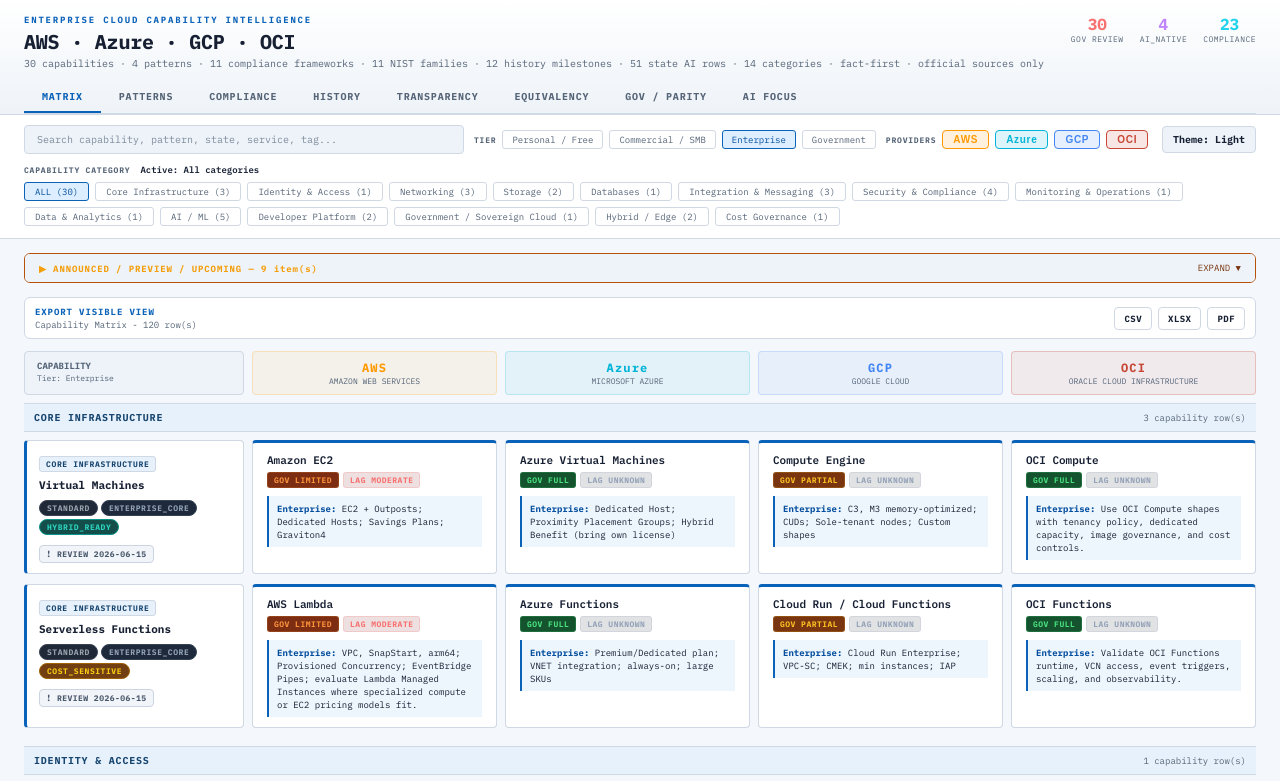
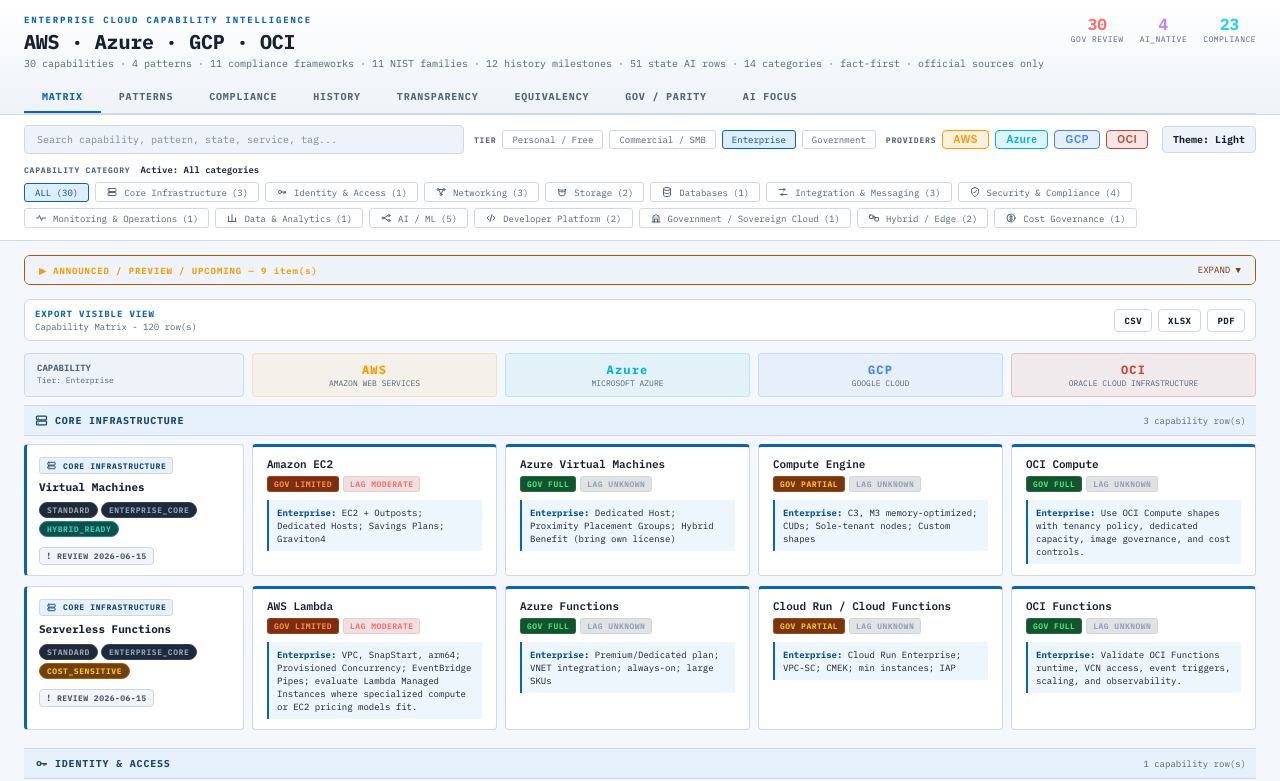
Before and after one commit to MW8-ai/CloudIntelMatrix, a React (Vite) app: page / in a window 1280 px wide. Shown: the top 781 px of the page. Built offline with nearby package versions, Linux system fonts and the light colour scheme.

Commit message:
Add category icons (#58)

```diff
--- a/src/App.jsx
+++ b/src/App.jsx
@@ -205,6 +205,23 @@
   "Commercial cloud": { bg: "#1e3a5f22", fg: "#60a5fa", border: "#2563eb55" },
   "Personal / Free": { bg: "#14532d22", fg: "#22c55e", border: "#15803d55" },
   "Government state/federal": { bg: "#78350f22", fg: "#f59e0b", border: "#b4530955" },
+};
+
+const CATEGORY_ICON_META = {
+  "Core Infrastructure": { kind: "server" },
+  "Identity & Access": { kind: "key" },
+  Networking: { kind: "network" },
+  Storage: { kind: "bucket" },
+  Databases: { kind: "database" },
+  "Integration & Messaging": { kind: "arrows" },
+  "Security & Compliance": { kind: "shield" },
+  "Monitoring & Operations": { kind: "pulse" },
+  "Data & Analytics": { kind: "bars" },
+  "AI / ML": { kind: "nodes" },
+  "Developer Platform": { kind: "code" },
+  "Government / Sovereign Cloud": { kind: "building" },
+  "Hybrid / Edge": { kind: "hybrid" },
+  "Cost Governance": { kind: "cost" },
 };
 
 const COMPLIANCE_KIND_LABELS = {
@@ -419,6 +436,48 @@
   );
 }
 
+function CategoryIcon({ category, size = 14 }) {
+  const kind = CATEGORY_ICON_META[category]?.kind || "server";
+  const common = {
+    width: size,
+    height: size,
+    viewBox: "0 0 24 24",
+    fill: "none",
+    stroke: "currentColor",
+    strokeWidth: 2,
+    strokeLinecap: "round",
+    strokeLinejoin: "round",
+    "aria-hidden": "true",
+    style: { flexShrink: 0 },
+  };
+  const shapes = {
+    server: <><rect x="4" y="5" width="16" height="6" rx="1.5" /><rect x="4" y="13" width="16" height="6" rx="1.5" /><path d="M7 8h.01M7 16h.01" /></>,
+    key: <><circle cx="8" cy="12" r="3" /><path d="M11 12h9M16 12v3M19 12v2" /></>,
+    network: <><circle cx="6" cy="7" r="2" /><circle cx="18" cy="7" r="2" /><circle cx="12" cy="17" r="2" /><path d="M8 8l3 7M16 8l-3 7M8 7h8" /></>,
+    bucket: <><path d="M5 7c0 2 14 2 14 0" /><path d="M5 7l1.5 11c.5 2 10.5 2 11 0L19 7" /><path d="M7 11c3 1 7 1 10 0" /></>,
+    database: <><ellipse cx="12" cy="6" rx="7" ry="3" /><path d="M5 6v12c0 1.7 3.1 3 7 3s7-1.3 7-3V6" /><path d="M5 12c0 1.7 3.1 3 7 3s7-1.3 7-3" /></>,
+    arrows: <><path d="M4 7h12" /><path d="M13 4l3 3-3 3" /><path d="M20 17H8" /><path d="M11 14l-3 3 3 3" /></>,
+    shield: <><path d="M12 3l7 3v5c0 4.5-3 8-7 10-4-2-7-5.5-7-10V6l7-3z" /><path d="M9 12l2 2 4-5" /></>,
+    pulse: <><path d="M3 12h4l2-5 4 10 2-5h6" /></>,
+    bars: <><path d="M5 19V9" /><path d="M12 19V5" /><path d="M19 19v-7" /><path d="M4 19h16" /></>,
+    nodes: <><circle cx="6" cy="12" r="2" /><circle cx="18" cy="7" r="2" /><circle cx="18" cy="17" r="2" /><path d="M8 12l8-5M8 12l8 5" /></>,
+    code: <><path d="M8 8l-4 4 4 4" /><path d="M16 8l4 4-4 4" /><path d="M14 5l-4 14" /></>,
+    building: <><path d="M4 20h16" /><path d="M6 20V9l6-4 6 4v11" /><path d="M9 20v-6h6v6" /><path d="M9 10h.01M12 10h.01M15 10h.01" /></>,
+    hybrid: <><rect x="3" y="6" width="7" height="7" rx="1" /><rect x="14" y="11" width="7" height="7" rx="1" /><path d="M10 10h4M12 8v6" /></>,
+    cost: <><circle cx="12" cy="12" r="8" /><path d="M12 7v10M15 9.5c-.8-.7-1.8-1-3-1-1.7 0-3 .8-3 2s1.3 2 3 2 3 .8 3 2-1.3 2-3 2c-1.2 0-2.3-.3-3-1" /></>,
+  };
+  return <svg {...common}>{shapes[kind] || shapes.server}</svg>;
+}
+
+function CategoryLabel({ category, size = 14, uppercase = false, style = {} }) {
+  return (
+    <span style={{ display: "inline-flex", alignItems: "center", gap: 6, minWidth: 0, ...style }}>
+      <CategoryIcon category={category} size={size} />
+      <span style={{ minWidth: 0, overflowWrap: "anywhere" }}>{uppercase ? category.toUpperCase() : category}</span>
+    </span>
+  );
+}
+
 function GovAvailabilityGlossaryLegend() {
   return (
     <div style={{ display: "flex", alignItems: "center", gap: 6, flexWrap: "wrap" }}>
@@ -537,7 +596,9 @@
           onClick={() => setExpandedId(isExpanded ? null : cap.capability)}
           style={{ padding: "10px 12px", borderRadius: 4, border: `1px solid ${isExpanded ? "var(--link)" : "var(--border)"}`, borderLeft: `3px solid ${isExpanded ? "var(--link)" : "var(--selected-border)"}`, background: isExpanded ? "var(--panel-alt)" : "var(--panel)", cursor: "pointer", minHeight: 88 }}
         >
-          <div style={{ display: "inline-flex", maxWidth: "100%", padding: "2px 6px", borderRadius: 3, border: "1px solid var(--border)", background: "var(--category-bg)", color: "var(--category-text)", fontSize: 8, letterSpacing: "0.08em", marginBottom: 6, fontWeight: 700 }}>{cap.category.toUpperCase()}</div>
+          <div style={{ display: "inline-flex", maxWidth: "100%", padding: "2px 6px", borderRadius: 3, border: "1px solid var(--border)", background: "var(--category-bg)", color: "var(--category-text)", fontSize: 8, letterSpacing: "0.08em", marginBottom: 6, fontWeight: 700 }}>
+            <CategoryLabel category={cap.category} size={11} uppercase />
+          </div>
           <div style={{ fontSize: 11, fontWeight: 700, color: "var(--text)", lineHeight: 1.3, marginBottom: 8 }}>{cap.capability}</div>
           {/* Tags */}
           <div style={{ display: "flex", flexWrap: "wrap", gap: 3, marginBottom: 6 }}>
@@ -655,7 +716,7 @@
       {caps.map((cap, ci) => (
         <div key={cap.capability} style={{ display: "grid", gridTemplateColumns: `220px ${activeProviders.map(() => "1fr").join(" ")}`, gap: 8, marginBottom: 6 }}>
           <div style={{ padding: "8px 12px", borderRadius: 4, border: "1px solid var(--border)", background: ci % 2 === 0 ? "var(--panel)" : "var(--panel-alt)" }}>
-            <div style={{ fontSize: 8, color: "var(--link)", letterSpacing: "0.08em" }}>{cap.category}</div>
+            <CategoryLabel category={cap.category} size={11} style={{ fontSize: 8, color: "var(--link)", letterSpacing: "0.08em" }} />
             <div style={{ fontSize: 10, fontWeight: 600, color: "var(--text)", marginTop: 2 }}>{cap.capability}</div>
             <div style={{ display: "flex", gap: 3, marginTop: 4, flexWrap: "wrap" }}>
               {cap.tags.filter(t => ["GOV_AVAILABLE","GOV_LIMITED","PARITY_LAG","COMPLIANCE_RELEVANT"].includes(t)).map(t => (
@@ -708,7 +769,7 @@
         return (
           <div key={cap.capability} style={{ display: "grid", gridTemplateColumns: `220px ${activeProviders.map(() => "1fr").join(" ")}`, gap: 8, marginBottom: 6 }}>
             <div style={{ padding: "8px 12px", borderRadius: 4, border: "1px solid var(--border)", background: ci % 2 === 0 ? "var(--panel)" : "var(--panel-alt)" }}>
-              <div style={{ fontSize: 8, color: "var(--link)", letterSpacing: "0.08em" }}>{cap.category}</div>
+              <CategoryLabel category={cap.category} size={11} style={{ fontSize: 8, color: "var(--link)", letterSpacing: "0.08em" }} />
               <div style={{ fontSize: 10, fontWeight: 600, color: "var(--text)", marginTop: 2 }}>{cap.capability}</div>
               <div style={{ marginTop: 4 }}><TagBadge tagKey={aiClass} /></div>
             </div>
@@ -755,7 +816,7 @@
       {caps.map((cap, ci) => (
         <div key={cap.capability} style={{ display: "grid", gridTemplateColumns: `220px ${activeProviders.map(() => "1fr").join(" ")}`, gap: 8, marginBottom: 7 }}>
           <div style={{ padding: "10px 12px", borderRadius: 4, border: "1px solid var(--border)", background: ci % 2 === 0 ? "var(--panel)" : "var(--panel-alt)" }}>
-            <div style={{ fontSize: 8, color: "var(--link)", letterSpacing: "0.08em" }}>{cap.category}</div>
+            <CategoryLabel category={cap.category} size={11} style={{ fontSize: 8, color: "var(--link)", letterSpacing: "0.08em" }} />
             <div style={{ fontSize: 10, fontWeight: 600, color: "var(--text)", marginTop: 2 }}>{cap.capability}</div>
             <div style={{ display: "flex", flexWrap: "wrap", gap: 3, marginTop: 5 }}>
               {cap.tags.slice(0,3).map(t => <TagBadge key={t} tagKey={t} />)}
@@ -855,7 +916,7 @@
                   ))}
                   {linkedCaps.flatMap(cap => [
                     <div key={`${cap.capability}-label`} style={{ padding: "7px 8px", borderBottom: "1px solid var(--border)" }}>
-                      <div style={{ fontSize: 9, color: "var(--link)" }}>{cap.category}</div>
+                      <CategoryLabel category={cap.category} size={11} style={{ fontSize: 9, color: "var(--link)" }} />
                       <div style={{ fontSize: 10, color: "var(--text)", fontWeight: 600, lineHeight: 1.4 }}>{cap.capability}</div>
                     </div>,
                     ...activeProviders.map(provKey => {
@@ -1604,11 +1665,14 @@
                     const count = CAPABILITIES.filter(c => c.category === cat).length;
                     return (
                       <button key={cat} className="hb" onClick={() => setSelectedCategory(selectedCategory === cat ? null : cat)} style={{
-                        padding: "3px 10px", borderRadius: 3, fontSize: 9, fontFamily: "inherit",
+                        display: "inline-flex", alignItems: "center", gap: 5, padding: "3px 10px", borderRadius: 3, fontSize: 9, fontFamily: "inherit",
                         border: `1px solid ${selectedCategory === cat ? "var(--link)" : "var(--border)"}`,
                         background: selectedCategory === cat ? "var(--selected-bg)" : "transparent",
                         color: selectedCategory === cat ? "var(--selected-text)" : "var(--muted)",
-                      }}>{cat} ({count})</button>
+                      }}>
+                        <CategoryLabel category={cat} size={12} />
+                        <span>({count})</span>
+                      </button>
                     );
                   })}
                 </div>
@@ -1670,7 +1734,7 @@
                   <Fragment key={cap.capability}>
                     {startsCategory && (
                       <div style={{ margin: index === 0 ? "0 0 8px" : "18px 0 8px", padding: "7px 10px", borderTop: "1px solid var(--border)", borderBottom: "1px solid var(--border)", background: "var(--category-bg)", color: "var(--category-text)", display: "flex", alignItems: "center", justifyContent: "space-between", gap: 12 }}>
-                        <span style={{ fontSize: 10, fontWeight: 800, letterSpacing: "0.08em" }}>{cap.category.toUpperCase()}</span>
+                        <CategoryLabel category={cap.category} size={15} uppercase style={{ fontSize: 10, fontWeight: 800, letterSpacing: "0.08em" }} />
                         <span style={{ fontSize: 9, color: "var(--muted)" }}>{categoryCount} capability row(s)</span>
                       </div>
                     )}
```
Also changed, not shown: data/CHANGELOG.md.
